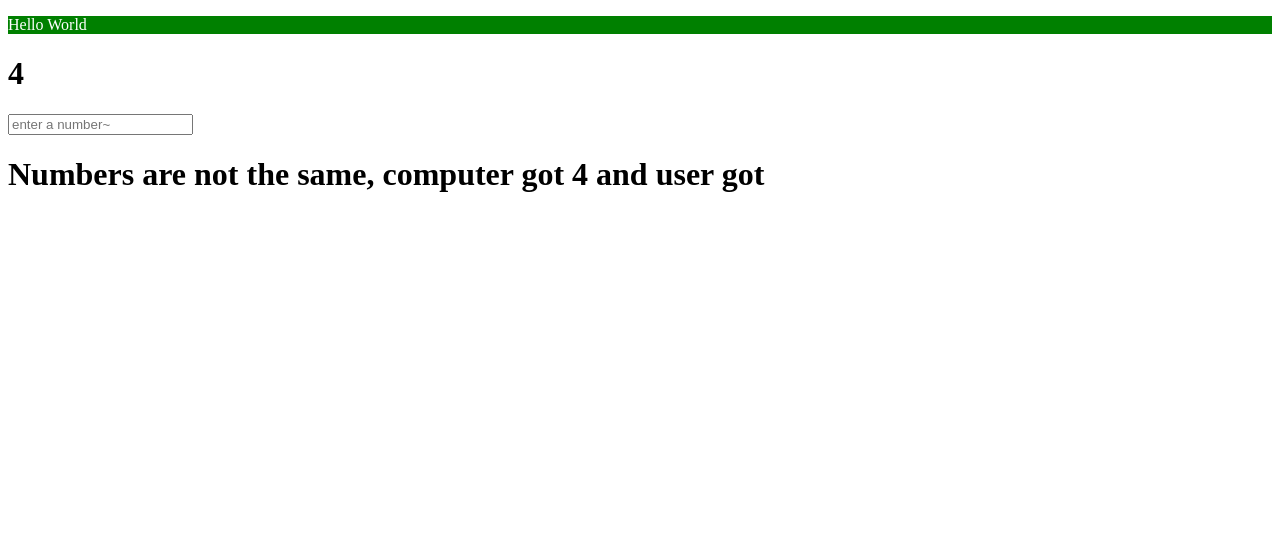
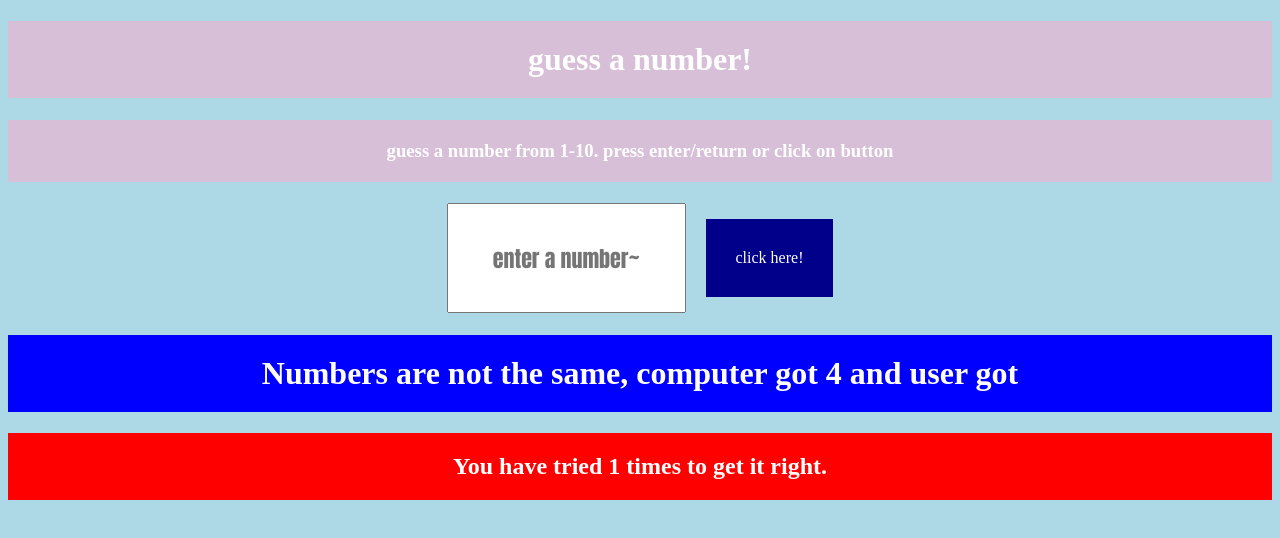
Before and after one commit to AlexPazDiaz/unit12, a plain HTML site: page index.html in a window 1280 px wide. Both pictures are taken after a click on the element "click here!". Drawn offline with Linux system fonts and the light colour scheme.

Commit message:
finished

```diff
--- a/app.js
+++ b/app.js
@@ -6,12 +6,9 @@ userNum.addEventListener("keydown", function(e){
 })
 
 userNum.focus();
-
+let counter = 0;
 
 function run() {
-    document.getElementById("paragraph").innerHTML = "Hello World";
-    document.getElementById("paragraph").style.backgroundColor = "green";
-    document.getElementById("paragraph").style.color = "white";
     rannum();
     usernum();
     compare();
@@ -19,15 +16,11 @@ function run() {
 
 function rannum() {
     let ran = Math.floor(Math.random() * 10) + 1;
-    let x = document.getElementById("random")
-    x.innerHTML = ran;
     return ran;
 }
 
 function usernum() {
     let user = document.getElementById("getnum").value;
-    let y = document.getElementById("usernum")
-    y.innerHTML = user;
     return user;
 }
 
@@ -35,10 +28,33 @@ function compare() {
     let a = usernum();
     let b = rannum();
     let z = document.getElementById("compare")
+    let c = document.getElementById("counter")
     if (a != b) {
         z.innerHTML = "Numbers are not the same, computer got " + b + " and user got " + a;
+        z.style.backgroundColor = "blue";
+        z.style.color = "white";
+        z.style.padding = "20px";
+        z.style.textAlign = "center";
+        counter++;
+        c.innerHTML = "You have tried " + counter + " times to get it right.";
+        c.style.backgroundColor = "red";
+        c.style.color = "white";
+        c.style.padding = "20px";
+        c.style.textAlign = "center";
+        document.querySelector("body").style.backgroundColor = "lightblue"
     } else if (a == b) {
         z.innerHTML = "Numbers are the same, computer got " + b + " and user got " + a;
+        z.style.backgroundColor = "orange";
+        z.style.color = "white";
+        z.style.padding = "20px";
+        z.style.textAlign = "center";
+        c.innerHTML = "You have tried " + counter + " times to get it right."
+        c.style.backgroundColor = "green";
+        c.style.color = "white";
+        c.style.padding = "20px";
+        c.style.textAlign = "center";
+        counter = 0;
+        document.querySelector("body").style.backgroundColor = "lightblue"
     }
     resetinput();
 }
--- a/index.html
+++ b/index.html
@@ -8,12 +8,18 @@
     <title>Document</title>
 </head>
 <body>
-    <p onclick="run();" id="paragraph"> click here!</p>
+    <h1 class="header"> guess a number!</h1>
+    <h3 class="instructions"> guess a number from 1-10. press enter/return or click on button </h3>
+
     <h1 id="random"></h1>
+    <div class="inputnumbox">
+        <input placeholder="enter a number~" id="getnum">
+        <p onclick="run();" id="paragraph"> click here!</p>
+    </div>
 
-    <input placeholder="enter a number~" id="getnum">
     <h1 id="usernum"></h1>
     <h1 id="compare"></h1>
+    <h2 id="counter"></h2>
 
 
 
--- a/style.css
+++ b/style.css
@@ -0,0 +1,30 @@
+#getnum {
+    font-size: 22px;
+    font-family:Impact, Haettenschweiler, 'Arial Narrow Bold', sans-serif;
+    text-align: center;
+}
+
+.inputnumbox {
+    display: flex;
+    justify-content: center;
+}
+
+#paragraph {
+    margin-left: 20px;
+    background-color: darkblue;
+    color: white;
+    padding: 30px;
+}
+
+.header {
+    background-color: thistle;
+    color: white;
+    padding: 20px;
+    text-align: center;
+}
+.instructions {
+    background-color: thistle;
+    color: white;
+    padding: 20px;
+    text-align: center;
+}
```
